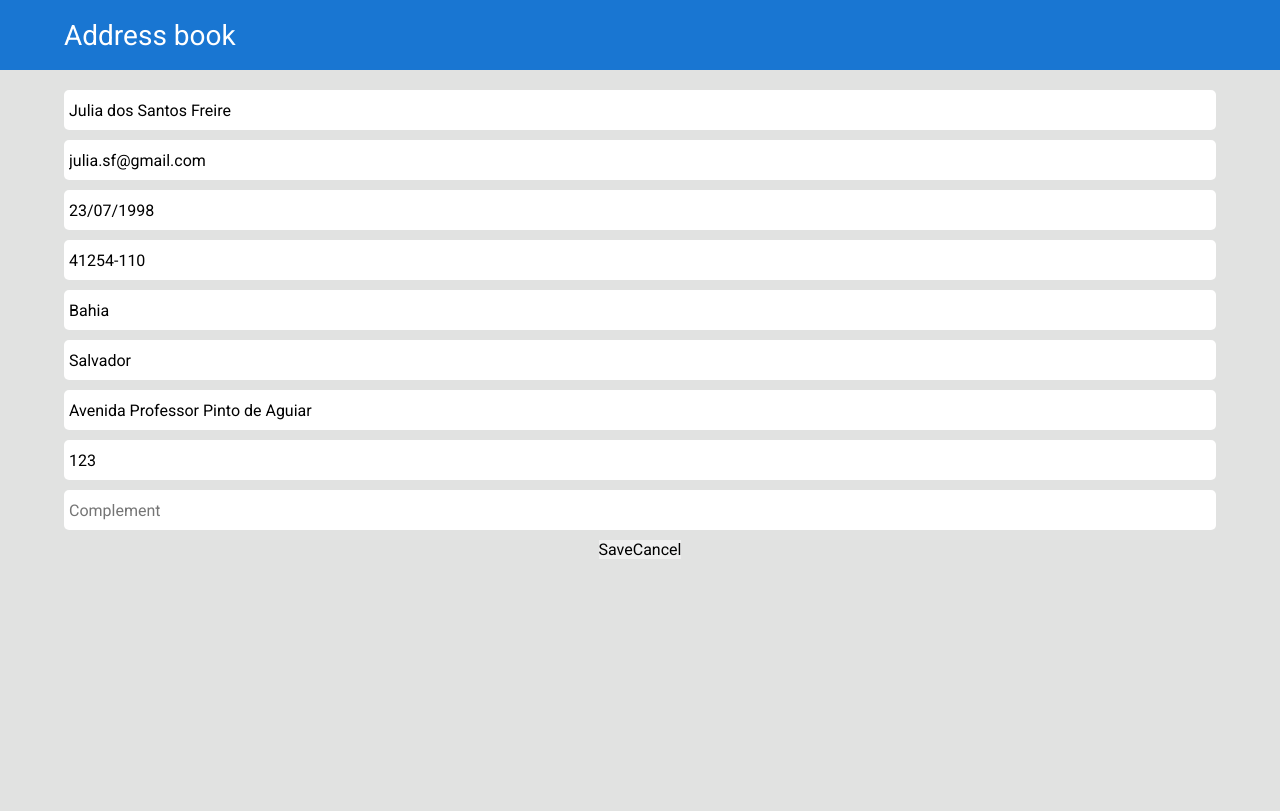
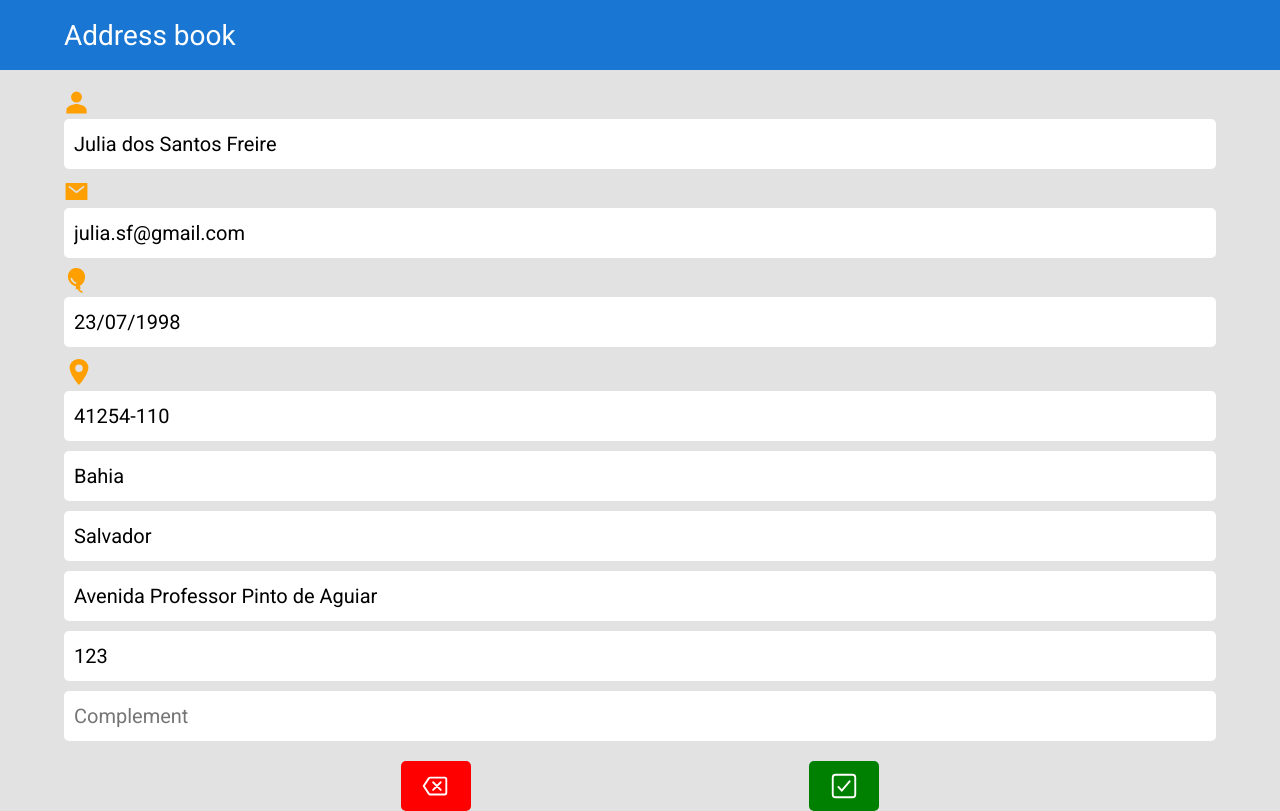
Before and after one commit to mateusrfon/address-book, a React (Create React App) app: page /enrollment/1 in a window 1280 px wide. Built offline with nearby package versions, Linux system fonts and the light colour scheme.

Commit message:
feat: icons

```diff
--- a/package.json
+++ b/package.json
@@ -10,8 +10,10 @@
         "@types/node": "^12.20.33",
         "@types/react": "^17.0.30",
         "@types/react-dom": "^17.0.10",
+        "joi": "^17.4.2",
         "react": "^17.0.2",
         "react-dom": "^17.0.2",
+        "react-icons": "^4.3.1",
         "react-router-dom": "^5.3.0",
         "react-scripts": "4.0.3",
         "styled-components": "^5.3.3",
--- a/src/interfaces/Contact.tsx
+++ b/src/interfaces/Contact.tsx
@@ -1,6 +1,6 @@
 import AddressInterface from './Address';
 
-export default interface ContactInterface {
+export default interface Contact {
     name: string;
     email: string;
     birthdate: string;
--- /dev/null
+++ b/src/interfaces/EnrollmentParams.tsx
@@ -0,0 +1,3 @@
+export default interface EnrollmentParams {
+    id?: number;
+}
--- a/src/pages/Contacts.tsx
+++ b/src/pages/Contacts.tsx
@@ -2,6 +2,7 @@ import React, { useContext } from 'react';
 import styled from 'styled-components';
 import { useHistory } from 'react-router-dom';
 import ContactsContext from '../contexts/ContactsContext';
+import { IoPersonSharp, IoMailSharp, IoBalloonSharp, IoLocationSharp } from 'react-icons/io5';
 
 import Container from '../styles/Container';
 
@@ -22,14 +23,28 @@ const Contacts: React.FC = () => {
             <Container>
                 {contactsContext?.contacts.map((contact, index) => (
                     <Card key={index} onClick={() => editContactPage(index)}>
-                        <div>Name: {contact.name}</div>
-                        <div>Birthdate: {contact.birthdate}</div>
-                        <div>E-mail: {contact.email}</div>
-                        <div>{`Address: ${contact.address.street}, ${contact.address.number}, ${
-                            contact.address.city
-                        }, ${contact.address.state} ${contact.address.zipCode}${
-                            contact.address.complement ? `, ${contact.address.complement}` : ''
-                        }`}</div>
+                        <div>
+                            <IoPersonSharp style={{ fontSize: 20, color: '#FFA000', marginRight: 5 }} />
+                            <span>{contact.name}</span>
+                        </div>
+                        <div>
+                            <IoBalloonSharp style={{ fontSize: 20, color: '#FFA000', marginRight: 5 }} />{' '}
+                            <span>{contact.birthdate}</span>
+                        </div>
+
+                        <div>
+                            <IoMailSharp style={{ fontSize: 20, color: '#FFA000', marginRight: 5 }} />
+                            <span>{contact.email}</span>
+                        </div>
+
+                        <div>
+                            <IoLocationSharp style={{ fontSize: 30, color: '#FFA000', marginRight: 5 }} />
+                            <span>{`${contact.address.street}, ${contact.address.number}, ${contact.address.city}, ${
+                                contact.address.state
+                            } ${contact.address.zipCode}${
+                                contact.address.complement ? `, ${contact.address.complement}` : ''
+                            }`}</span>
+                        </div>
                     </Card>
                 ))}
             </Container>
@@ -41,11 +56,16 @@ const Contacts: React.FC = () => {
 export default Contacts;
 
 const Card = styled.div`
-    width: 90%;
+    width: 100%;
     background-color: white;
-    border-bottom: 5px solid #ffa000;
+    border-bottom: 5px solid #ffd149;
     margin-bottom: 10px;
     padding: 10px;
+    border-radius: 10px;
+    div {
+        display: flex;
+        align-items: center;
+    }
 `;
 
 const Button = styled.button`
--- a/src/pages/Enrollment.tsx
+++ b/src/pages/Enrollment.tsx
@@ -3,15 +3,21 @@ import { useParams, useHistory } from 'react-router-dom';
 import ContactsContext from '../contexts/ContactsContext';
 import styled from 'styled-components';
 
+import {
+    IoPersonSharp,
+    IoMailSharp,
+    IoBalloonSharp,
+    IoLocationSharp,
+    IoBackspaceOutline,
+    IoCheckboxOutline,
+} from 'react-icons/io5';
+
 import Container from '../styles/Container';
-
-interface Params {
-    id?: number;
-}
+import EnrollmentParams from '../interfaces/EnrollmentParams';
 
 const Enrollment: React.FC = () => {
     const contactsContext = useContext(ContactsContext);
-    const params = useParams() as Params;
+    const params = useParams() as EnrollmentParams;
     const history = useHistory();
 
     const [name, setName] = useState('');
@@ -71,7 +77,7 @@ const Enrollment: React.FC = () => {
             } else {
                 newContactsList.push(newContact);
             }
-            contactsContext?.setContacts(newContactsList);
+            contactsContext.setContacts(newContactsList);
         }
         history.push('/');
     }
@@ -90,10 +96,14 @@ const Enrollment: React.FC = () => {
 
     return (
         <Container>
-            <div style={{ width: '90%' }}>
+            <div>
+                <IoPersonSharp style={{ fontSize: 25, color: '#FFA000' }} />
                 <TextField placeholder="Name" value={name} onChange={(e) => setName(e.target.value)} />
+                <IoMailSharp style={{ fontSize: 25, color: '#FFA000' }} />
                 <TextField placeholder="E-mail" value={email} onChange={(e) => setEmail(e.target.value)} />
+                <IoBalloonSharp style={{ fontSize: 25, color: '#FFA000' }} />
                 <TextField placeholder="Birthdate" value={birthdate} onChange={(e) => setBirthdate(e.target.value)} />
+                <IoLocationSharp style={{ fontSize: 30, color: '#FFA000' }} />
                 <TextField placeholder="Zip code" value={zipCode} onChange={(e) => setZipCode(e.target.value)} />
                 <TextField placeholder="State" value={state} onChange={(e) => setState(e.target.value)} />
                 <TextField placeholder="City" value={city} onChange={(e) => setCity(e.target.value)} />
@@ -109,10 +119,14 @@ const Enrollment: React.FC = () => {
                     onChange={(e) => setComplement(e.target.value)}
                 />
             </div>
-            <div>
-                <button onClick={save}>Save</button>
-                <button onClick={cancel}>Cancel</button>
-            </div>
+            <ButtonContainer>
+                <button className="cancel" onClick={cancel}>
+                    <IoBackspaceOutline />
+                </button>
+                <button className="save" onClick={save}>
+                    <IoCheckboxOutline />
+                </button>
+            </ButtonContainer>
         </Container>
     );
 };
@@ -121,8 +135,32 @@ export default Enrollment;
 
 const TextField = styled.input`
     width: 100%;
-    height: 40px;
+    height: 50px;
     margin-bottom: 10px;
-    padding: 5px;
+    padding: 10px;
     border-radius: 5px;
+    font-size: 20px;
 `;
+
+const ButtonContainer = styled.div`
+    width: 100%;
+    display: flex;
+    justify-content: space-evenly;
+    margin-top: 10px;
+    button {
+        color: white;
+        font-size: 30px;
+        height: 50px;
+        width: 70px;
+        border-radius: 5px;
+        display: flex;
+        align-items: center;
+        justify-content: center;
+    }
+    .cancel {
+        background-color: red;
+    }
+    .save {
+        background-color: green;
+    }
+`;
--- a/src/styles/Container.tsx
+++ b/src/styles/Container.tsx
@@ -4,7 +4,8 @@ const Container = styled.div`
     display: flex;
     flex-direction: column;
     align-items: center;
-    margin-top: 90px;
+    width: 90%;
+    margin: 90px auto 0 auto;
 `;
 
 export default Container;
```
Also changed, not shown: 1 other file (tests, documents, lock files or other folders).
